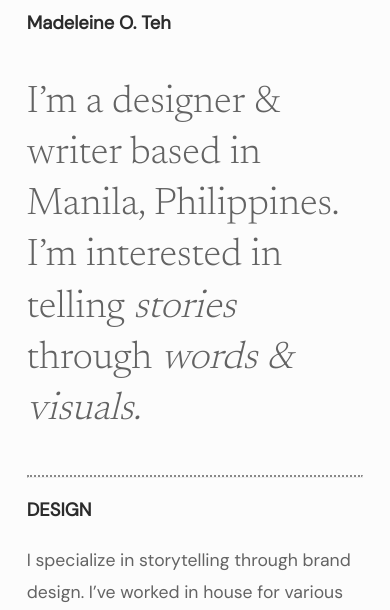
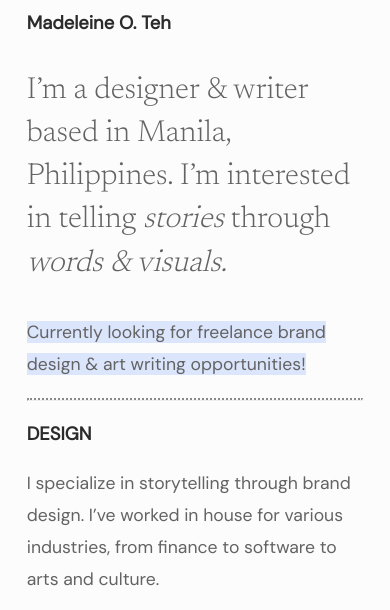
Before and after one commit to springbystone/springbystone.github.io, a plain HTML site: page index.html in a window 390 px wide. Shown: the part 204-814 px from the top of the page. Drawn offline with Linux system fonts and the light colour scheme.

Commit message:
20240214.2
changed copy, colors, and sections <3

```diff
--- a/index.html
+++ b/index.html
@@ -13,6 +13,8 @@
                 <img src="me.png">
                 <h1>Madeleine O. Teh</h1>
                 <p id="callout">I’m a designer & writer based in Manila, Philippines. I’m interested in telling <span id="italic">stories</span> through <span id="italic">words & visuals.</span></p>
+                <p><span id="highlight">Currently looking for freelance brand design & art writing opportunities!</span></p>
+
             </div>
             <div id="design" class="section">
                 <hr>
@@ -22,7 +24,7 @@
                     <li>Worked on everything brand design at <a href="https://nextpay.world/" target="_blank">NextPay YC W21</a>.</li>
                     <li>Illustrated stock images and managed freelancers at <a href="https://www.canva.com/" target="_blank">Canva</a>.</li>
                     <li>Designed for artists & arts organizations at <a href="https://www.silverlensgalleries.com/" target="_blank">Silverlens Galleries</a> and <a href="https://info.risd.edu/marketing-communications/" target="_blank">the RISD Media Group</a>.</li>
-                    <li>Earned a degree in Graphic Design from <a href="https://www.risd.edu/">the Rhode Island School of Design</a> and received awards like <a href="https://gdusa.com/studentstowatch2020/madeleine-teh" target="_blank">GDUSA Student to Watch 2020</a>, the Sydney Richmond Burleigh scholarship, and the Bo Bernstein Award.</li>
+                    <li>Earned a degree in Graphic Design from <a href="https://www.risd.edu/">the Rhode Island School of Design</a> and received awards like the Sydney Richmond Burleigh scholarship and the Bo Bernstein Award.</li>
                 </ul>
             </div>
             <div id="writing" class="section">
--- a/style.css
+++ b/style.css
@@ -7,7 +7,7 @@ body {
 }
 
 #content-main {
-    padding: 10% 30%;
+    padding: 10% 28%;
 }
 
 h1 {
@@ -82,7 +82,7 @@ hr {
   }
 
   #highlight {
-    background: linear-gradient(90deg, rgba(219,229,252,1) 35%, rgba(234,204,255,1) 100%);
+    background-color: rgba(219,229,252,1);
   }
 
   #postscript {
@@ -102,6 +102,10 @@ hr {
     #content-main {
         padding: 10% 5%;
     }
+    #callout {
+      font-size: 1.9rem;
+      line-height: 2.7rem;
+    }
     img {
         width: 120px;
     }
```
